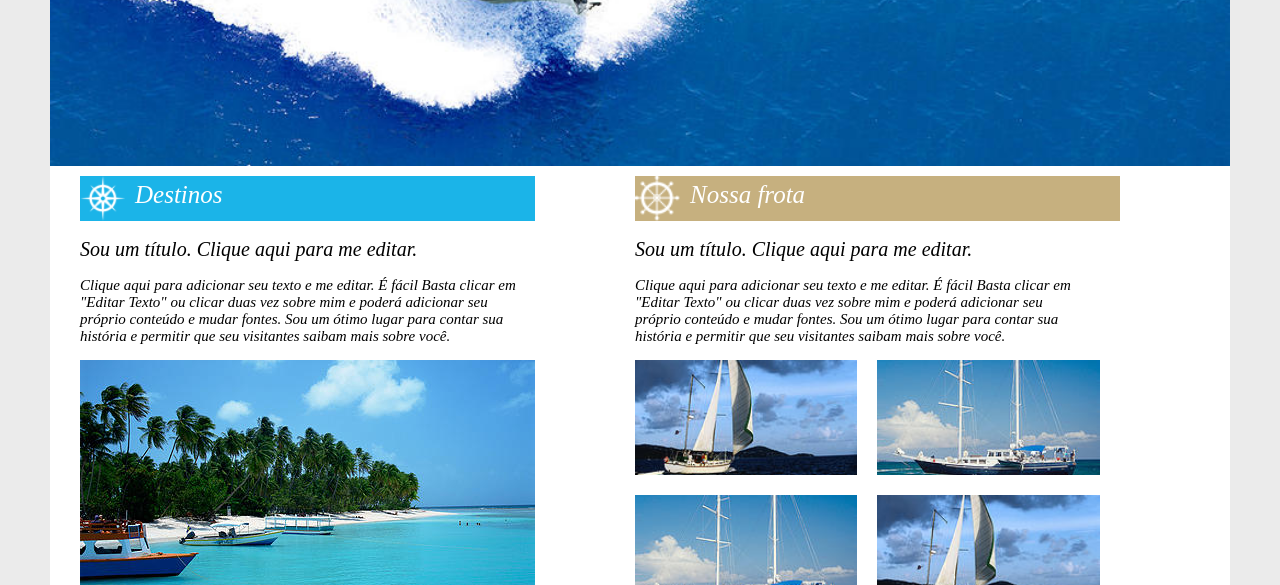
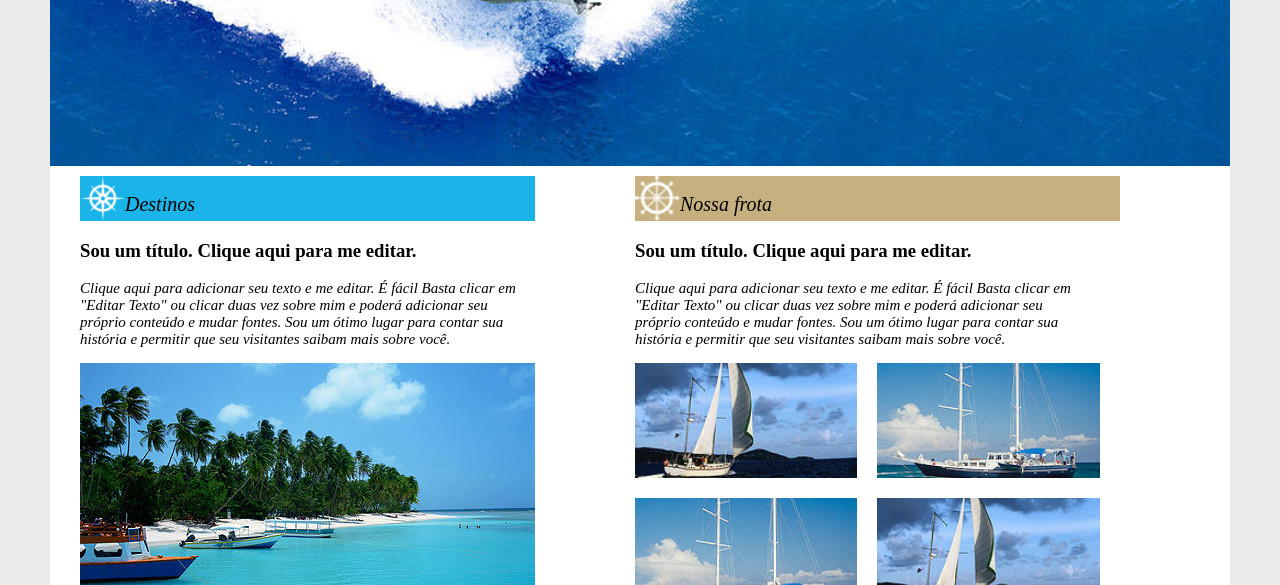
Before and after one commit to MatheusM-V/Projeto-front, a plain HTML site: page index.html in a window 1280 px wide. Shown: the part 515-1100 px from the top of the page. Drawn offline with Linux system fonts and the light colour scheme.

Commit message:
Update index.html

```diff
--- a/index.html
+++ b/index.html
@@ -1,8 +1,8 @@
 <!DOCTYPE html>
 <html lang="en">
 <head>
-    <meta charset="UTF-8" />
-    <meta name="viewport" content="width=device-width, initial-scale=1.0" />
+    <meta charset="UTF-8">
+    <meta name="viewport" content="width=device-width, initial-scale=1.0">
     <title>Luxo - Aluguel de Iates</title>
     <link rel="stylesheet" href="style/body.css">
     <link rel="stylesheet" href="style/quadro.css">
@@ -15,7 +15,7 @@
 <body>
     <header class="cabecalho">
             <div class="logo">
-                <img src="imagens/barco1.png" alt="Logo da Empresa" />
+                <img src="imagens/barco1.png" alt="Logo da Empresa">
                 <div class="titulo">
                     <h1>Luxo</h1>
                     <h2>Aluguel de iates</h2>
@@ -29,19 +29,18 @@
                 <a href="tripulação.html" class="tp">TRIPULAÇÃO</a>
                 <a href="contato.html" class="co">CONTATO</a>
             </nav>
-        </div>
     </header>
 
     <main class="pagina">
 
         <div class="corpo">
-            <img src="imagens/barcoprincipal.jpg" alt="Imagem de um iate de luxo no mar" />
+            <img src="imagens/barcoprincipal.jpg" alt="Imagem de um iate de luxo no mar">
 
             <div class="texto">
                 <h1>Você só encontra coisas boas, <br />se combinar luxo e paixão.</h1>
                 <div class="texto2">
                     <img src="imagens/barco2.png" alt="logo barquinho" />
-                    <p>Ligue agora para agendar as férias de <br /> sua vida: <span>(00) 8000-0000</span>
+                    <p>Ligue agora para agendar as férias de <br> sua vida: <span>(00) 8000-0000</span>
                     </p>
                 </div>
             </div>
@@ -50,33 +49,33 @@
         <section class="informacoes">
             <div class="quadro1">
                 <div class="quadro1h">
-                    <img src="imagens/destino.png" alt="destino" class="img1" />
-                    <h1>Destinos</h1>
+                    <img src="imagens/destino.png" alt="destino" class="img1">
+                    <h2>Destinos</h2>
                 </div>
-                <h2>Sou um título. Clique aqui para me editar.</h2>
-                <p>Clique aqui para adicionar seu texto e me editar. É fácil Basta clicar em <br /> "Editar Texto" ou
-                    clicar duas vez sobre mim e poderá adicionar seu <br /> próprio conteúdo e mudar fontes. Sou um
-                    ótimo lugar para contar sua <br /> história e permitir que seu visitantes saibam mais sobre você.
+                <h3>Sou um título. Clique aqui para me editar.</h3>
+                <p>Clique aqui para adicionar seu texto e me editar. É fácil Basta clicar em <br> "Editar Texto" ou
+                    clicar duas vez sobre mim e poderá adicionar seu <br> próprio conteúdo e mudar fontes. Sou um
+                    ótimo lugar para contar sua <br> história e permitir que seu visitantes saibam mais sobre você.
                 </p>
-                <img src="imagens/barcodestino.jpg" alt="Iate em um destino" class="img2" />
+                <img src="imagens/barcodestino.jpg" alt="Iate em um destino" class="img2">
             </div>
             <div class="quadro2">
                 <div class="quadro2h">
-                    <img src="imagens/nossafrota.png" alt="nossa frota" />
-                    <h1>Nossa frota</h1>
+                    <img src="imagens/nossafrota.png" alt="nossa frota">
+                    <h2>Nossa frota</h2>
                 </div>
-                <h2>Sou um título. Clique aqui para me editar.</h2>
-                <p>Clique aqui para adicionar seu texto e me editar. É fácil Basta clicar em <br /> "Editar Texto" ou
-                    clicar duas vez sobre mim e poderá adicionar seu <br /> próprio conteúdo e mudar fontes. Sou um
-                    ótimo lugar para contar sua <br /> história e permitir que seu visitantes saibam mais sobre você.
+                <h3>Sou um título. Clique aqui para me editar.</h3>
+                <p>Clique aqui para adicionar seu texto e me editar. É fácil Basta clicar em <br> "Editar Texto" ou
+                    clicar duas vez sobre mim e poderá adicionar seu <br> próprio conteúdo e mudar fontes. Sou um
+                    ótimo lugar para contar sua <br> história e permitir que seu visitantes saibam mais sobre você.
                 </p>
                 <div class="imgrow1">
-                    <img src="imagens/barconossafrota1.jpg" alt="Iate 1" class="imagem1" />
-                    <img src="imagens/barconossafrota2.jpg" alt="Iate 2" class="imagem2" />
+                    <img src="imagens/barconossafrota1.jpg" alt="Iate 1" class="imagem1">
+                    <img src="imagens/barconossafrota2.jpg" alt="Iate 2" class="imagem2">
                 </div>
                 <div class="imgrow2">
-                    <img src="imagens/barconossafrota2.jpg" alt="Iate 3" class="imagem3" />
-                    <img src="imagens/barconossafrota1.jpg" alt="Iate 4" class="imagem4" />
+                    <img src="imagens/barconossafrota2.jpg" alt="Iate 3" class="imagem3">
+                    <img src="imagens/barconossafrota1.jpg" alt="Iate 4" class="imagem4">
                 </div>
             </div>
         </section>
```
